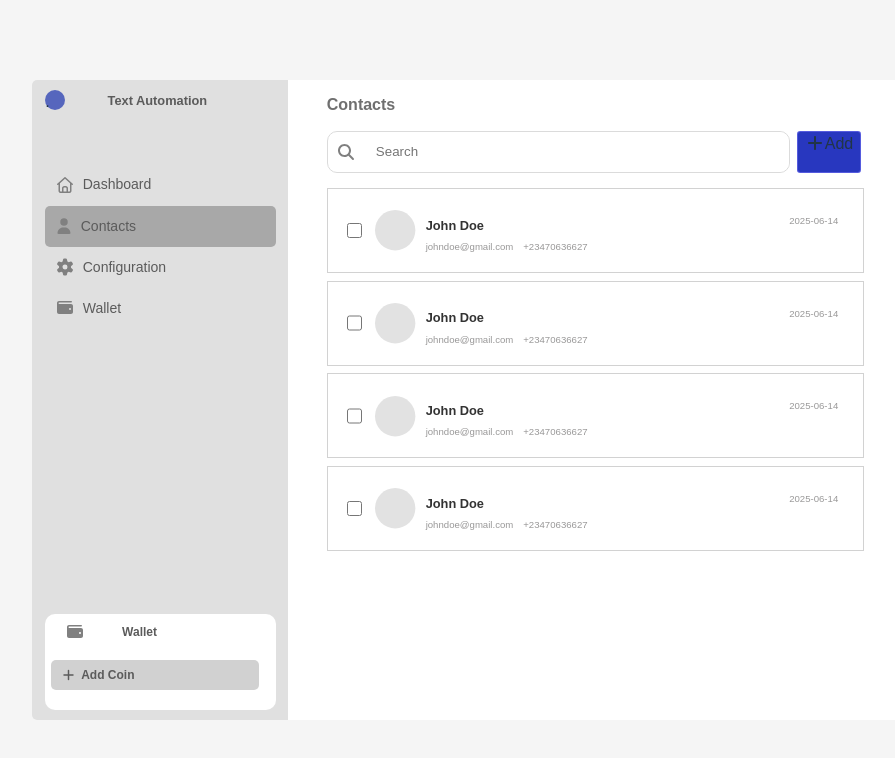
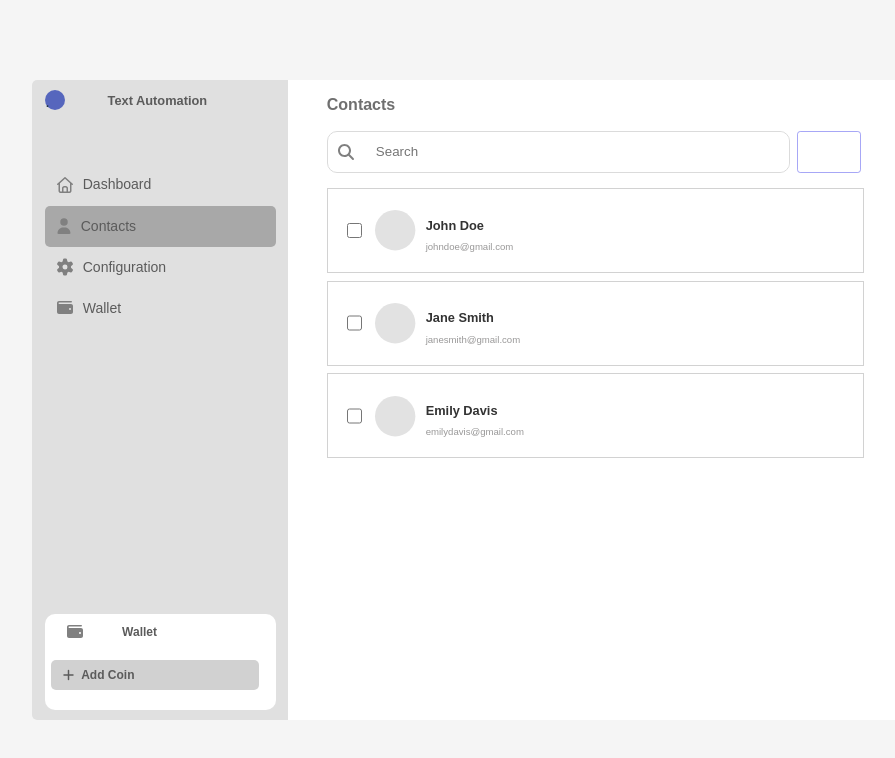
Before and after one commit to Netrue2025/Ai-Birthday-Automation, a React (Vite) app: page /#/contacts in a window 1280 px wide. Shown: the top 758 px of the page, without its empty margins (70-965 px from the left). Built offline with nearby package versions, Linux system fonts and the light colour scheme.

Commit message:
Update with reusable component

```diff
--- a/src/components/birthday.jsx
+++ b/src/components/birthday.jsx
@@ -26,7 +26,7 @@ export function Birthday(){
             <div className="bodycontent">
                 {/*Content at the center*/}
                 <div className='centerContainer'>
-                    <h1>BIRTHDAYS</h1>
+                    <h1>Birthdays</h1>
                     <div className='search'>
                         <FontAwesomeIcon icon="fa-solid fa-magnifying-glass" className='searchFA'/>
                         <input type="search" placeholder='Search' />
--- a/src/components/inputbox.jsx
+++ b/src/components/inputbox.jsx
@@ -7,19 +7,18 @@ import { far } from '@fortawesome/free-regular-svg-icons'
 import { fab } from '@fortawesome/free-brands-svg-icons'
 library.add(fas, far, fab)
 
-export function Inputbox(){
+export function Inputbox(props){
     return(
         <div className="inputcontainer">
             <input type="checkbox" className="chkbox"/>
             <FontAwesomeIcon icon="fa-solid fa-circle" className="circle"/>
             <div className="name">
-                <h5>John Doe</h5>
+                <h5>{props.name}</h5>
                 <div className="namenext">
-                    <p>johndoe@gmail.com</p>
-                    <p>+23470636627</p>
+                    <p>{props.mail}</p>
+                    <p>{props.mobile}</p>
                 </div>
             </div>
-            <p>2025-06-14</p>
         </div>
     )
 }
--- a/src/pages/contacts.jsx
+++ b/src/pages/contacts.jsx
@@ -28,7 +28,7 @@ export function Contacts(){
                         <input type="search" placeholder='Search' />
                     </div>
                     <div className='addcontainer'>
-                        <FontAwesomeIcon icon="fa-solid fa-plus" />
+                        <FontAwesomeIcon icon="fa-solid fa-plus" className='plus'/>
                         <span>Add</span>
                     </div>
                 </div>
@@ -37,9 +37,11 @@ export function Contacts(){
 
                 </div>
 
-                {Array.from({ length: 4 }, () => (
-                        <Inputbox />
-                ))}
+                <Inputbox name="John Doe" mail="johndoe@gmail.com" phone="+23476875656"/>
+                <Inputbox name="Jane Smith" mail="janesmith@gmail.com" phone="+23476875656"/>
+                <Inputbox name="Emily Davis" mail="emilydavis@gmail.com" phone="+23476875656"/>
+
+
 
             </div>
 
--- a/src/styles/contacts.css
+++ b/src/styles/contacts.css
@@ -87,13 +87,29 @@
   color: gray;
 }
 .contactbody .searchcontainer .addcontainer {
+  color: white;
   border: 1px solid rgba(112, 112, 241, 0.616);
   height: 40px;
   border-radius: 0.2rem;
   width: 8%;
   margin-left: 1%;
   text-align: center;
+<<<<<<< Updated upstream
   background-color: rgba(0, 18, 180, 0.842);
 }
 
 /*# sourceMappingURL=contacts.css.map */
+=======
+  background-color: rgba(25, 38, 160, 0.842);
+  cursor: pointer;
+}
+.contactbody .searchcontainer .addcontainer span, .contactbody .searchcontainer .addcontainer .plus {
+  font-size: 0.8rem;
+  font-family: sans-serif;
+  margin: auto;
+  margin-top: 12px;
+}
+.contactbody .searchcontainer .addcontainer:hover {
+  background-color: rgba(4, 19, 160, 0.842);
+}/*# sourceMappingURL=contacts.css.map */
+>>>>>>> Stashed changes
--- a/src/styles/contacts.scss
+++ b/src/styles/contacts.scss
@@ -90,13 +90,26 @@
         }
 
         .addcontainer{
+            color: white;
             border: 1px solid rgba(112, 112, 241, 0.616);
             height: 40px;
             border-radius: 0.2rem;
             width: 8%;
             margin-left: 1%;
             text-align: center;
-            background-color: rgba(0, 18, 180, 0.842);
+            background-color: rgba(25, 38, 160, 0.842);
+            cursor: pointer;
+
+            span, .plus{
+                font-size: 0.8rem;
+                font-family: sans-serif;
+                margin: auto;
+                margin-top: 12px;
+
+            }
+        }
+        .addcontainer:hover{
+            background-color: rgba(4, 19, 160, 0.842);
         }
     }
 
```
Also changed, not shown: 1 other file (tests, documents, lock files or other folders).
